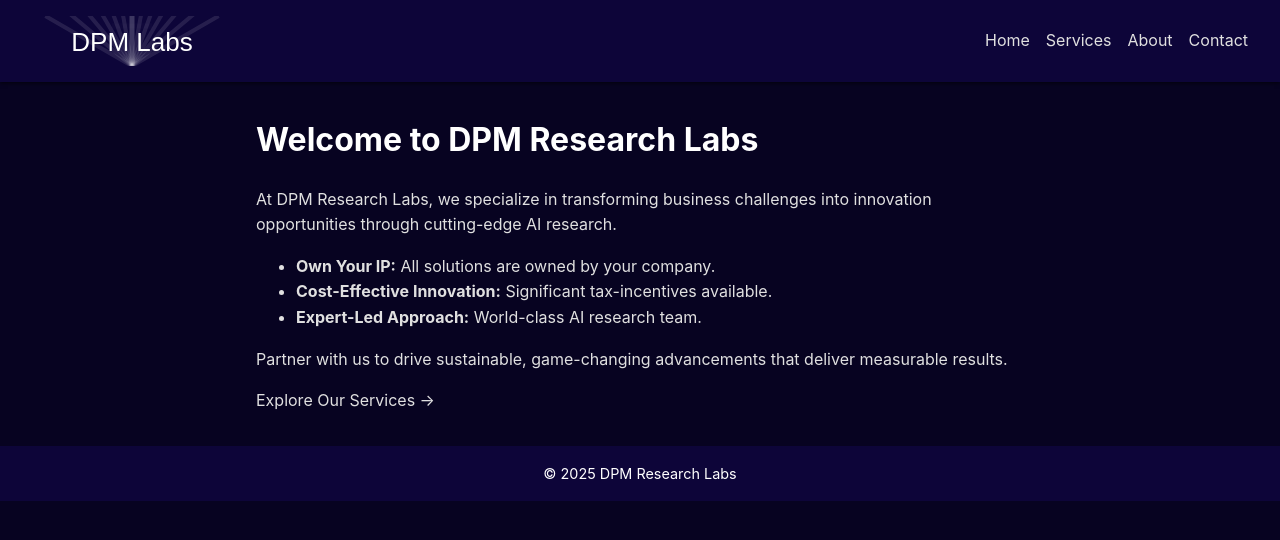
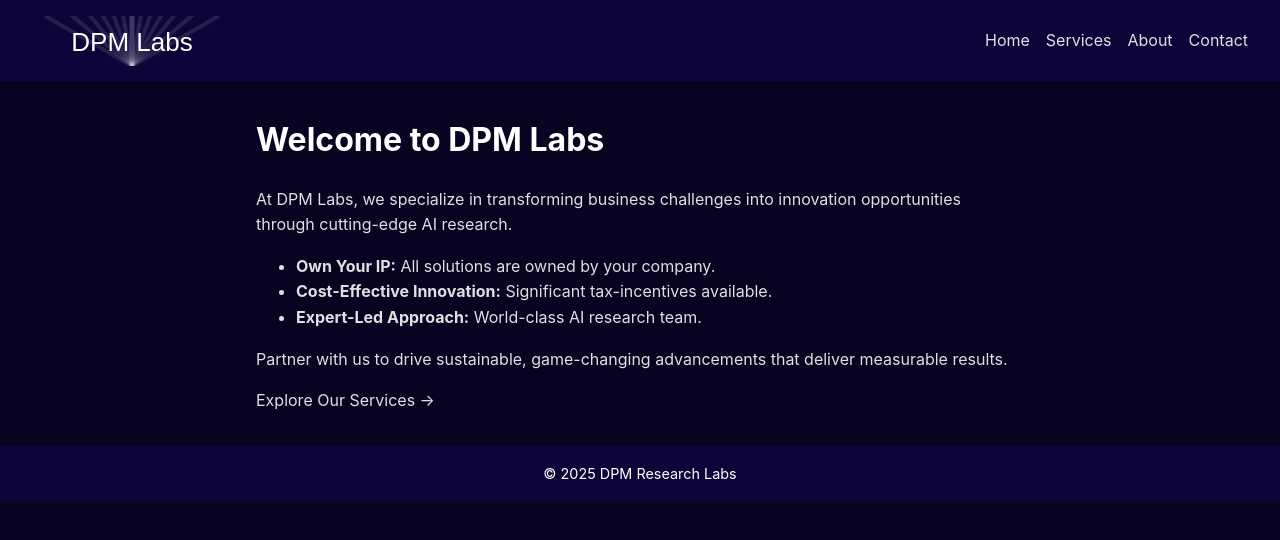
Before and after one commit to kblock1/dpm-research-labs, a Next.js app: page / in a window 1280 px wide. Shown: the top 540 px of the page. Built offline with nearby package versions, Linux system fonts and the light colour scheme.

Commit message:
rename to just DPM Labs

```diff
--- a/components/Header.tsx
+++ b/components/Header.tsx
@@ -3,7 +3,7 @@ import Link from 'next/link'
 export default function Header() {
   return (
     <header>
-      <img src="/img/logo.svg" alt="DPM Research Labs" />
+      <img src="/img/logo.svg" alt="DPM Labs" />
       <nav>
         <Link href="/">Home</Link>
         <Link href="/services">Services</Link>
--- a/components/Layout.tsx
+++ b/components/Layout.tsx
@@ -7,7 +7,7 @@ interface LayoutProps {
   title?: string
 }
 
-export default function Layout({ children, title = 'DPM Research Labs' }: LayoutProps) {
+export default function Layout({ children, title = 'DPM Labs' }: LayoutProps) {
   return (
     <>
       <Head>
--- a/pages/about.tsx
+++ b/pages/about.tsx
@@ -15,7 +15,7 @@ const Layout = ({ children, title }: LayoutProps) => (
 export default function About() {
   return (
     <Layout title="About">
-      <h1>About DPM Research Labs</h1>
+      <h1>About DPM Labs</h1>
       <p>
         We have the skills, processes, and laboratory environment to drive AI
         innovation. Our team has delivered advanced AI R&D for multinational
--- a/pages/index.tsx
+++ b/pages/index.tsx
@@ -3,9 +3,9 @@ import Layout from '../components/Layout'
 export default function Home() {
   return (
     <Layout title="Home">
-      <h1>Welcome to DPM Research Labs</h1>
+      <h1>Welcome to DPM Labs</h1>
       <p>
-        At DPM Research Labs, we specialize in transforming business challenges
+        At DPM Labs, we specialize in transforming business challenges
         into innovation opportunities through cutting-edge AI research.
       </p>
       <ul>
```
